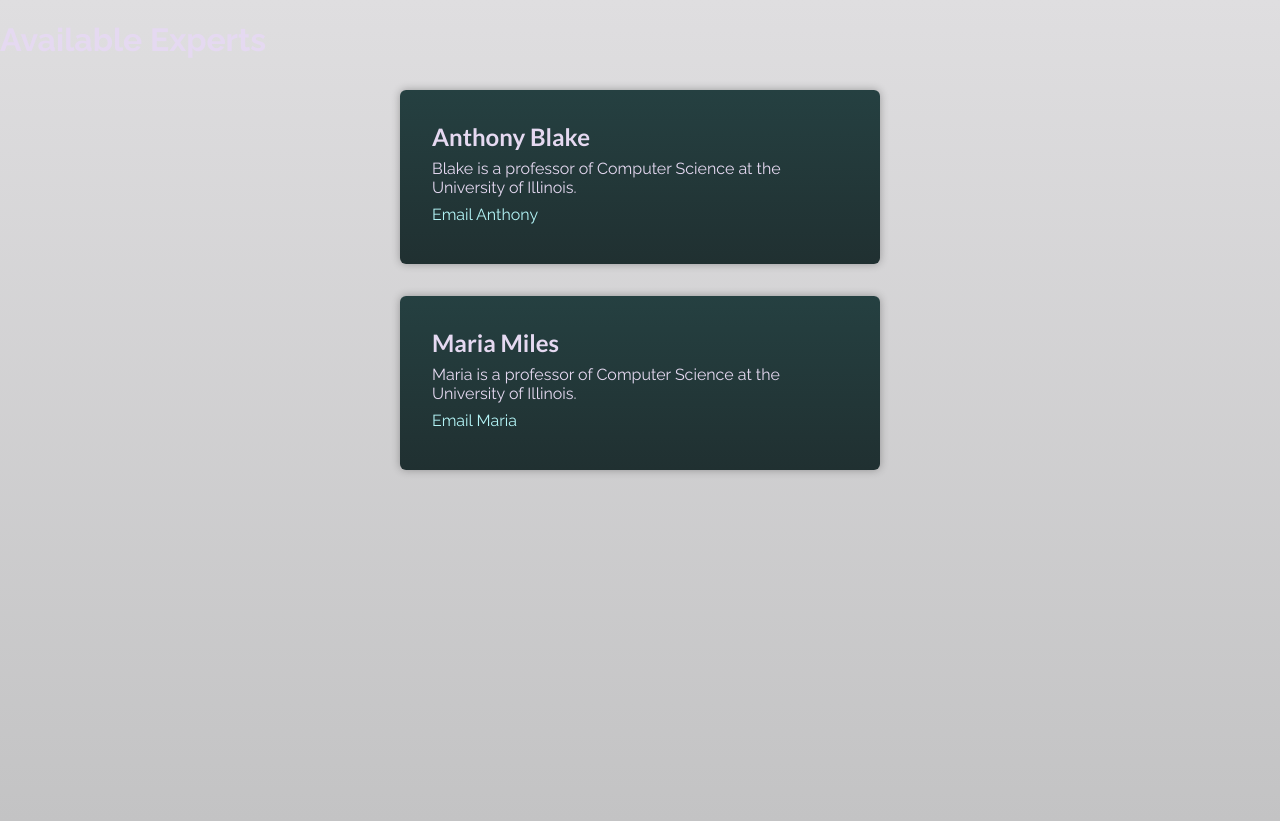
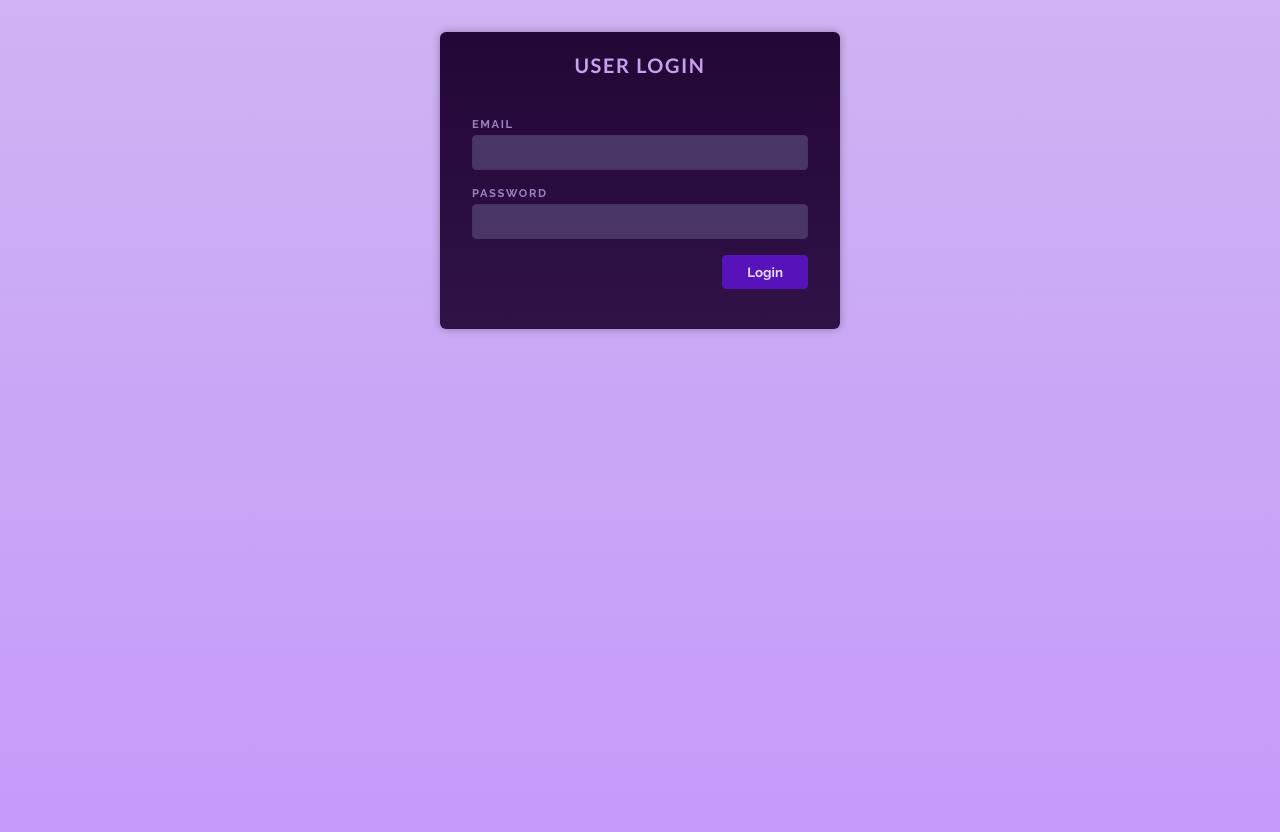
Before and after one commit to mohsina-rifa/udemy-coding-exercises, a React (Vite) app: page / in a window 1280 px wide. Built offline with nearby package versions, Linux system fonts and the light colour scheme.

Commit message:
Exercise-07: Reacting to Events

```diff
--- a/src/App.jsx
+++ b/src/App.jsx
@@ -1,51 +1,54 @@
 /*
-Your task is to create a reusable Card component that takes a name prop as an input and, in addition, can be wrapped around any JSX code.
+Your task is to work on a "User Login" component that has already been prepared by a colleague.
 
-Use the already existing Card.js file to create the Card component in there. You can add the card CSS class to the main wrapping element in that component for some styling.
+The goal is to update the data stored in the already existing user object with some dummy data once the "Login" button in the App component is pressed.
 
-The name prop should be output as a title inside the Card component, the wrapped JSX code should be output below that title.
+The email and password properties in the user object should be set to any non-empty string values of your choice. The loggedIn field should be set to true.
 
-For example, the final Card component, should be usable like this:
-
-  <Card name="Maria Miles">
-    <p>
-      Maria is a professor of Computer Science at the University of Illinois.
-    </p>
-    <p>
-      <a href="mailto:blake@example.com">Email Maria</a>
-    </p>
-  </Card>
-
-You can, but don't have to, tweak and edit the JSX code returned by the App component.
+Important: You don't have to fetch the values entered into the <input> fields - you can simply ignore those fields for now. You'll learn how to listen to keystrokes and get user input later in the course.
 */
 
 
 
-import Card from './Card';
+// Your goal is to change the email, password and loggedIn values when the button in the App component is pressed
+// Change them to any values of your choice (except loggedIn => that should be changed to true)
+// You DON'T need to fetch the values entered into the <input /> fields
+// You'll learn about that later in the course - for the moment, those fields are just there to look good :-)
+export const user = {
+  email: '',
+  password: '',
+  loggedIn: false,
+};
 
+// Please note: The login does not actually work!
+// This exercise is just about practicing event handling
+// You'll learn how to add user authentication to React apps later in the course!
 function App() {
+  function handleLogin() {
+    user.email = 'test@example.com';
+    user.password = 'password123';
+    user.loggedIn = true;
+
+    console.log(user);
+  }
+
   return (
     <div id="app">
-      <h1>Available Experts</h1>
-      <Card name="Anthony Blake">
-        <p>
-          Blake is a professor of Computer Science at the University of
-          Illinois.
-        </p>
-        <p>
-          <a href="mailto:blake@example.com">Email Anthony</a>
-        </p>
-      </Card>
+      <h1>User Login</h1>
 
-      <Card name="Maria Miles">
-        <p>
-          Maria is a professor of Computer Science at the University of
-          Illinois.
-        </p>
-        <p>
-          <a href="mailto:blake@example.com">Email Maria</a>
-        </p>
-      </Card>
+      <p>
+        <label>Email</label>
+        <input type="email" />
+      </p>
+
+      <p>
+        <label>Password</label>
+        <input type="password" />
+      </p>
+
+      <p id="actions">
+        <button onClick={handleLogin}>Login</button>
+      </p>
     </div>
   );
 }
--- a/src/Card.js
+++ /dev/null
@@ -1,10 +0,0 @@
-function Card(props) {
-  return (
-    <section className="card">
-      <h2>{props.name}</h2>
-      {props.children}
-    </section>
-  );
-}
-
-export default Card;
--- a/src/index.css
+++ b/src/index.css
@@ -9,33 +9,76 @@ body {
   font-family: 'Raleway', sans-serif;
   -webkit-font-smoothing: antialiased;
   -moz-osx-font-smoothing: grayscale;
-  background: linear-gradient(#dfdee0, #c3c3c4);
+  background: linear-gradient(#cfb3f3, #c59afa);
   color: #e5d9f1;
   min-height: 100vh;
 }
 
-.card {
+#app {
   margin: 2rem auto;
-  padding: 2rem;
-  max-width: 30rem;
+  padding: 0.5rem 2rem;
+  max-width: 25rem;
+  text-align: center;
   border-radius: 6px;
-  background: linear-gradient(#254041, #203031);
+  background: linear-gradient(#230736, #301247);
   box-shadow: 0 0 8px rgba(0,0,0,0.3);
 }
 
-.card h2 {
-  margin: 0;
+h1 {
+  letter-spacing: 0.1rem;
+  font-size: 1.25rem;
   font-family: 'Lato', sans-serif;
-  font-weight: bold;
-  font-size: 1.5rem;
-  color: #e5d9f1;
+  text-transform: uppercase;
+  margin-bottom: 2.5rem;
+  color: #c7a0ee;
 }
 
-.card p {
-  margin: 0.5rem 0;
+label {
+  display: block;
+  margin-bottom: 0.25rem;
+  font-size: 0.7rem;
+  text-transform: uppercase;
+  letter-spacing: 0.1rem;
+  font-weight: 700;
+  text-align: left;
+  color: #9f80bf;
 }
 
-.card a {
-  color: #b3f4f6;
-  text-decoration: none;
+input {
+  display: block;
+  width: 100%;
+  padding: 0.5rem;
+  margin-bottom: 1rem;
+  border-radius: 4px;
+  border: 1px solid #493066;
+  background: #493664;
+  color: #e5d9f1;
+  font-size: 0.9rem;
+  font-family: 'Raleway', sans-serif;
+  -webkit-font-smoothing: antialiased;
+  -moz-osx-font-smoothing: grayscale;
 }
+
+#actions {
+  display: flex;
+  justify-content: flex-end;
+  margin-top: 1rem;
+}
+
+button {
+  padding: 0.5rem 1.5rem;
+  margin-bottom: 1rem;
+  border-radius: 4px;
+  border: 1px solid #5812b9;
+  background: #5812b9;
+  color: #e5d9f1;
+  font-family: 'Raleway', sans-serif;
+  font-weight: bold;
+  -webkit-font-smoothing: antialiased;
+  -moz-osx-font-smoothing: grayscale;
+  cursor: pointer;
+}
+
+button:hover {
+  background: #6c1fd6;
+}
```
